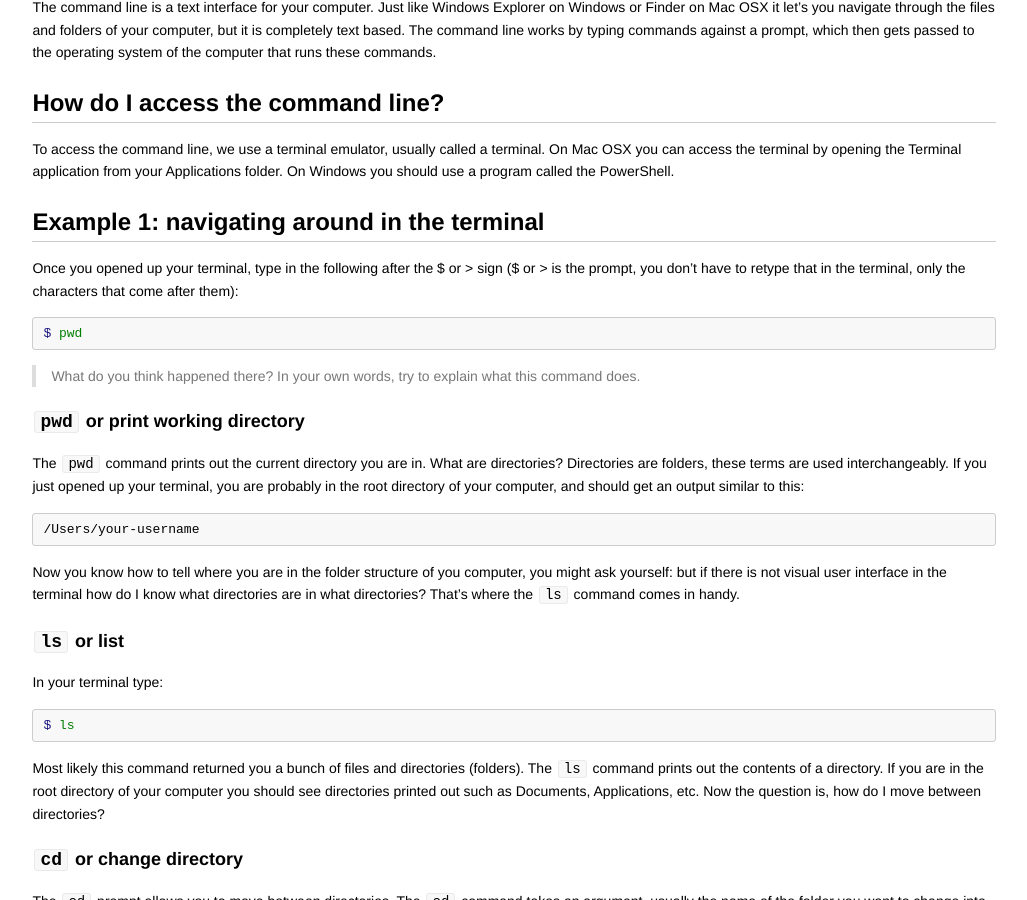
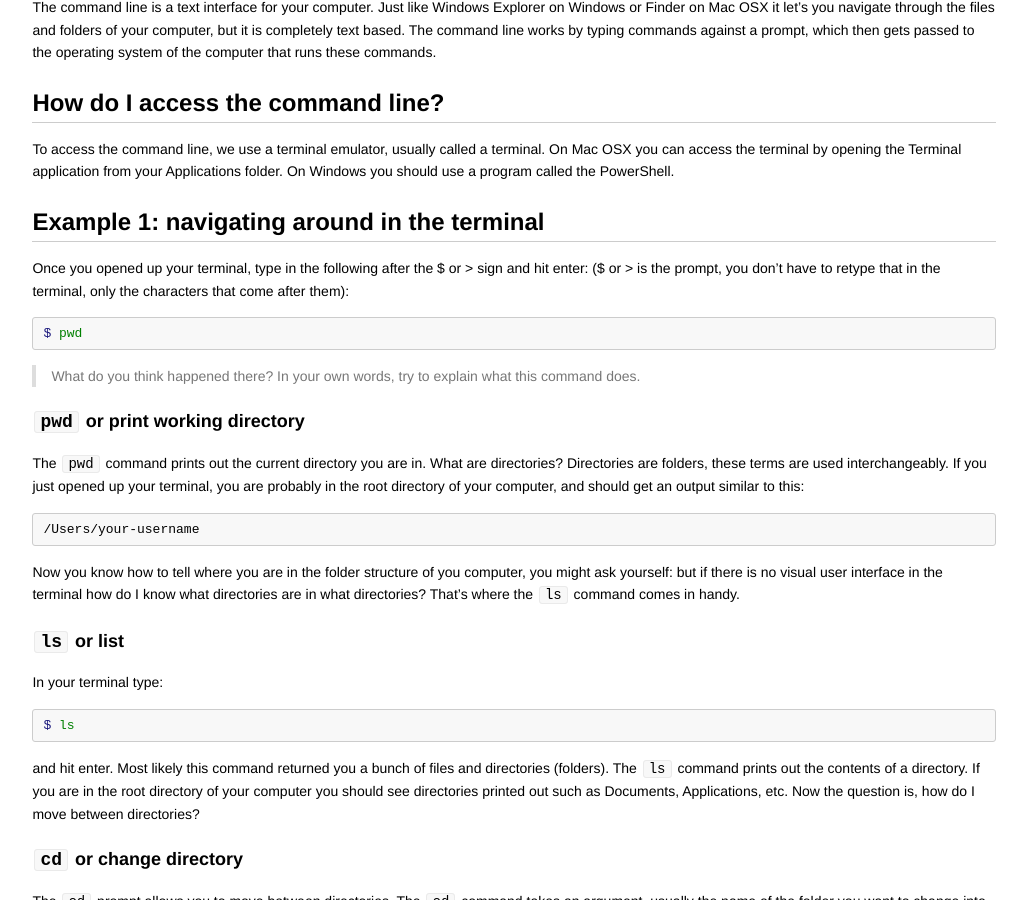
Before and after one commit to codebar/tutorials, a Jekyll site: the page built from command-line/introduction/tutorial.md, in a window 1280 px wide and 900 px high, scrolled down 192 px. Shown: the whole window, without its empty margins (126-1153 px from the left). Built offline with Jekyll 4.4.1, drawn with Linux system fonts in a browser that asks for light colours; Markdown is read by kramdown in place of the engine named in the settings; some of the changed text lies outside the part shown.

Commit message:
adding minor amends to intro to command line tuts

````diff
--- a/command-line/introduction/tutorial.md
+++ b/command-line/introduction/tutorial.md
@@ -13,7 +13,7 @@ To access the command line, we use a terminal emulator, usually called a termina
 
 ## Example 1: navigating around in the terminal
 
-Once you opened up your terminal, type in the following after the $ or > sign ($ or > is the prompt, you don't have to retype that in the terminal, only the characters that come after them):
+Once you opened up your terminal, type in the following after the $ or > sign and hit enter: ($ or > is the prompt, you don't have to retype that in the terminal, only the characters that come after them):
 
 ```bash
 $ pwd
@@ -29,7 +29,7 @@ The `pwd` command prints out the current directory you are in. What are director
 /Users/your-username
 ```
 
-Now you know how to tell where you are in the folder structure of you computer, you might ask yourself: but if there is not visual user interface in the terminal how do I know what directories are in what directories? That's where the `ls` command comes in handy.
+Now you know how to tell where you are in the folder structure of you computer, you might ask yourself: but if there is no visual user interface in the terminal how do I know what directories are in what directories? That's where the `ls` command comes in handy.
 
 ### `ls` or list
 
@@ -39,7 +39,7 @@ In your terminal type:
 $ ls
 ```
 
-Most likely this command returned you a bunch of files and directories (folders). The `ls` command prints out the contents of a directory. If you are in the root directory of your computer you should see directories printed out such as Documents, Applications, etc. Now the question is, how do I move between directories?
+and hit enter. Most likely this command returned you a bunch of files and directories (folders). The `ls` command prints out the contents of a directory. If you are in the root directory of your computer you should see directories printed out such as Documents, Applications, etc. Now the question is, how do I move between directories?
 
 ### `cd` or change directory
 
@@ -110,3 +110,9 @@ $ touch bobs.txt
 Do an `ls` to check whether the file has been created. Inside bits, there should be a new file called bobs.txt. We used `touch` to create files. With touch you can create files with any extensions, just don't forget to specify what kind of file you are creating: index.html, script.js, style.css are all valid extensions.
 
 ### Exercise 2: `cd` back into temp and create a couple of new folders with files in them
+
+### Bonus: type this into your terminal:
+
+```bash
+$ say hello
+```
````
